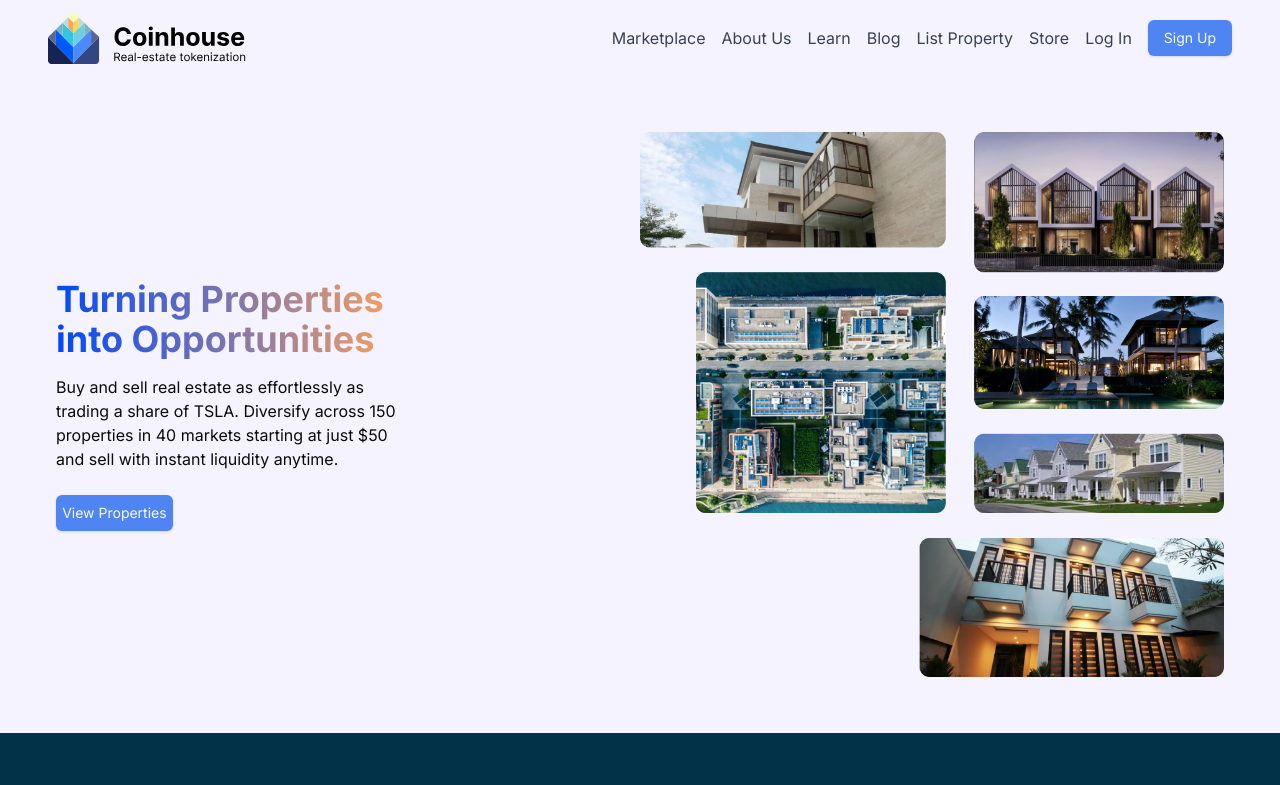
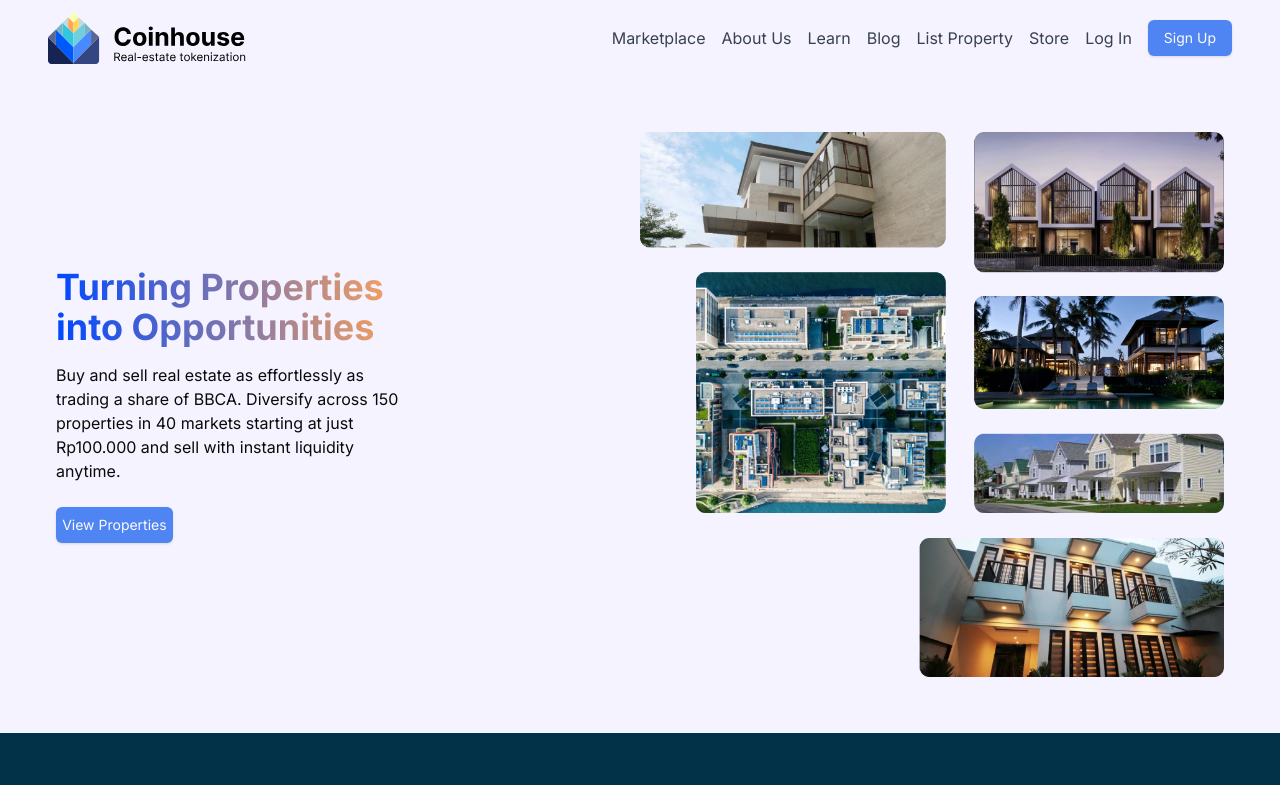
Before and after one commit to valuin/coinhouse, a Next.js app: page / in a window 1280 px wide. Shown: the top 785 px of the page. Built offline with nearby package versions, Linux system fonts and the light colour scheme.

Commit message:
refactor: currency

```diff
--- a/app/page.tsx
+++ b/app/page.tsx
@@ -63,8 +63,8 @@ export default function Home() {
             </h1>
             <p className="mb-6 max-w-full md:max-w-2xl w-full md:w-3/5">
               Buy and sell real estate as effortlessly as trading a share of
-              TSLA. Diversify across 150 properties in 40 markets starting at
-              just $50 and sell with instant liquidity anytime.
+              BBCA. Diversify across 150 properties in 40 markets starting at
+              just Rp100.000 and sell with instant liquidity anytime.
             </p>
             <Link href={"/marketplace"}>
               <Button variant="primary" className="w-full md:w-1/5">
```
